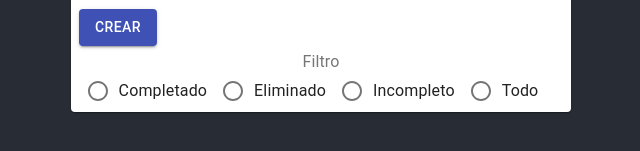
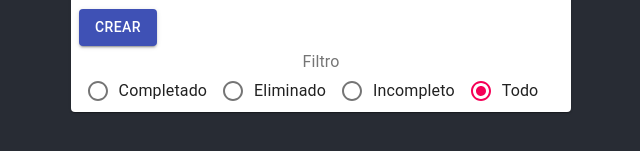
Before and after one commit to DaaGeney/prueba, a React (Create React App) app: page / in a window 1280 px wide. Shown: the part 447-598 px from the top of the page, without its empty margins (319-959 px from the left). Built offline with nearby package versions, Linux system fonts and the light colour scheme; the HTML template or start-up script is replaced by a standard one.

Commit message:
Filter first part

```diff
--- a/src/components/index.jsx
+++ b/src/components/index.jsx
@@ -43,10 +43,11 @@ function IndexCard() {
   const [oldTask, setOld] = useState("");
   const [textSnack, setTextSnack] = useState("");
   const [toDoList, settoDoList] = useState([]);
+  const [auxToDoList, setAuxTodoList] = useState();
   const [open, setOpen] = React.useState(false);
   const validateCreation = new RegExp("^.{6,40}$");
   const [edit, setEdit] = useState(false);
-  const [value, setValue] = React.useState('female');
+  const [value, setValue] = React.useState('Todo');
   let handleChange = (e) => {
     setTask(e.target.value)
   }
@@ -71,8 +72,8 @@ function IndexCard() {
     } else {
       snackBar("Esta tarea ya fue completada o eliminada");
     }
+  }
 
-  }
   const onComplete = (id) => {
     let temp = toDoList.map(e => e.toDo === id ? { ...e, estado: "Completado" } : e)
     settoDoList([...temp]);
@@ -84,17 +85,38 @@ function IndexCard() {
     setEdit(true)
   }
 
+
   const handleRadio = (event) => {
     setValue(event.target.value);
+    if (event.target.value !== "Todo") {
+      if (auxToDoList) {
+        settoDoList(auxToDoList.filter(e => e.estado === event.target.value))
+      } else {
+        setAuxTodoList([...toDoList])
+        settoDoList(toDoList.filter(e => e.estado === event.target.value))
+      }
+
+    } else {
+      settoDoList([...auxToDoList])
+    }
   };
 
   const handleClick = (e) => {
     e.preventDefault()
     if (validateCreation.test(task)) {
       if (!edit) {
-        settoDoList([...toDoList, { toDo: task, estado: "Incompleto" }]);
+        if(auxToDoList){
+
+          setAuxTodoList([...auxToDoList, { toDo: task, estado: "Incompleto" }]);
+          setValue('Todo')
+          settoDoList([...auxToDoList])
+        }else{
+          settoDoList([...toDoList, { toDo: task, estado: "Incompleto" }]);
+        }
         setTask('')
+
       } else {
+
         let temp = toDoList.map(e => e.toDo === oldTask ? { ...e, toDo: task } : e)
         settoDoList([...temp]);
         setEdit(false)
@@ -129,7 +151,7 @@ function IndexCard() {
         </CardActions>
         <FormControl component="fieldset">
           <FormLabel component="legend">Filtro</FormLabel>
-          <RadioGroup row aria-label="Filtro" name="gender1" value={value} onChange={handleRadio}>
+          <RadioGroup row aria-label="Filtro" name="gender1" color="blue" value={value} onChange={handleRadio}>
             <FormControlLabel value="Completado" control={<Radio />} label="Completado" />
             <FormControlLabel value="Eliminado" control={<Radio />} label="Eliminado" />
             <FormControlLabel value="Incompleto" control={<Radio />} label="Incompleto" />
```
